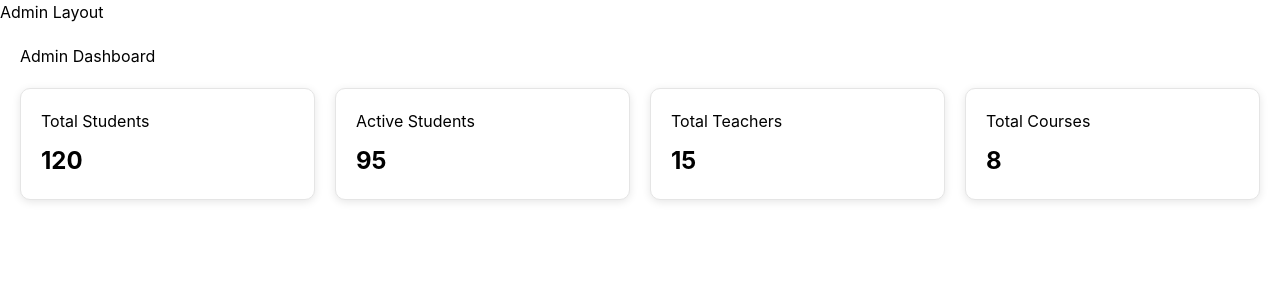
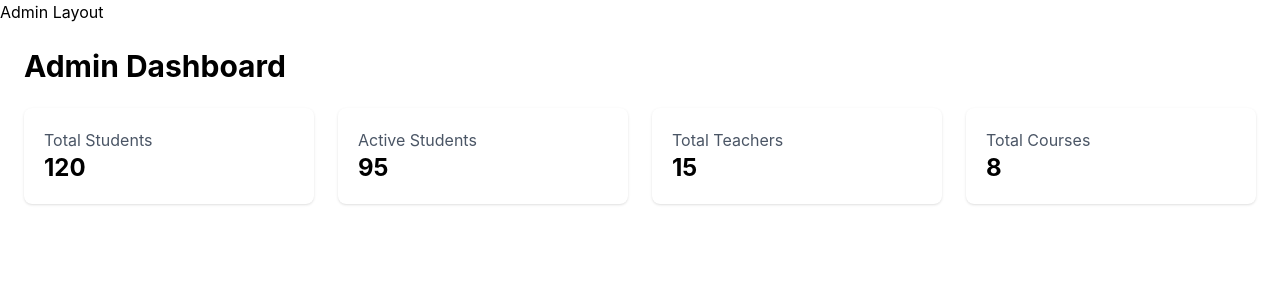
Before and after one commit to Shivtejchavan16/SMS, a React (Vite) app: page /admin/dashboard in a window 1280 px wide. Shown: the top 300 px of the page. Built offline with nearby package versions, Linux system fonts and the light colour scheme.

Commit message:
Updated admin dashboard cards UI using Tailwind CSS

```diff
--- a/src/pages/admin/Dashboard.jsx
+++ b/src/pages/admin/Dashboard.jsx
@@ -1,47 +1,30 @@
 import React from "react";
 
 const Dashboard = () => {
-  const cards = [
-    { title: "Total Students", count: 120 },
-    { title: "Active Students", count: 95 },
-    { title: "Total Teachers", count: 15 },
-    { title: "Total Courses", count: 8 },
-  ];
+  return (
+    <div className="p-6">
+      <h1 className="text-3xl font-bold mb-6">Admin Dashboard</h1>
 
-  return (
-    <div style={{ padding: "20px" }}>
-      <h1 style={{ marginBottom: "20px" }}>Admin Dashboard</h1>
+      <div className="grid grid-cols-1 md:grid-cols-2 lg:grid-cols-4 gap-6">
+        <div className="bg-white p-5 rounded-lg shadow">
+          <h3 className="text-gray-600">Total Students</h3>
+          <p className="text-2xl font-bold">120</p>
+        </div>
 
-      <div
-        style={{
-          display: "grid",
-          gridTemplateColumns: "repeat(auto-fit, minmax(220px, 1fr))",
-          gap: "20px",
-        }}
-      >
-        {cards.map((card, index) => (
-          <div
-            key={index}
-            style={{
-              backgroundColor: "#ffffff",
-              padding: "20px",
-              borderRadius: "10px",
-              boxShadow: "0 2px 8px rgba(0,0,0,0.1)",
-              border: "1px solid #e5e5e5",
-            }}
-          >
-            <h3 style={{ marginBottom: "10px" }}>{card.title}</h3>
-            <p
-              style={{
-                fontSize: "24px",
-                fontWeight: "bold",
-                margin: 0,
-              }}
-            >
-              {card.count}
-            </p>
-          </div>
-        ))}
+        <div className="bg-white p-5 rounded-lg shadow">
+          <h3 className="text-gray-600">Active Students</h3>
+          <p className="text-2xl font-bold">95</p>
+        </div>
+
+        <div className="bg-white p-5 rounded-lg shadow">
+          <h3 className="text-gray-600">Total Teachers</h3>
+          <p className="text-2xl font-bold">15</p>
+        </div>
+
+        <div className="bg-white p-5 rounded-lg shadow">
+          <h3 className="text-gray-600">Total Courses</h3>
+          <p className="text-2xl font-bold">8</p>
+        </div>
       </div>
     </div>
   );
```
